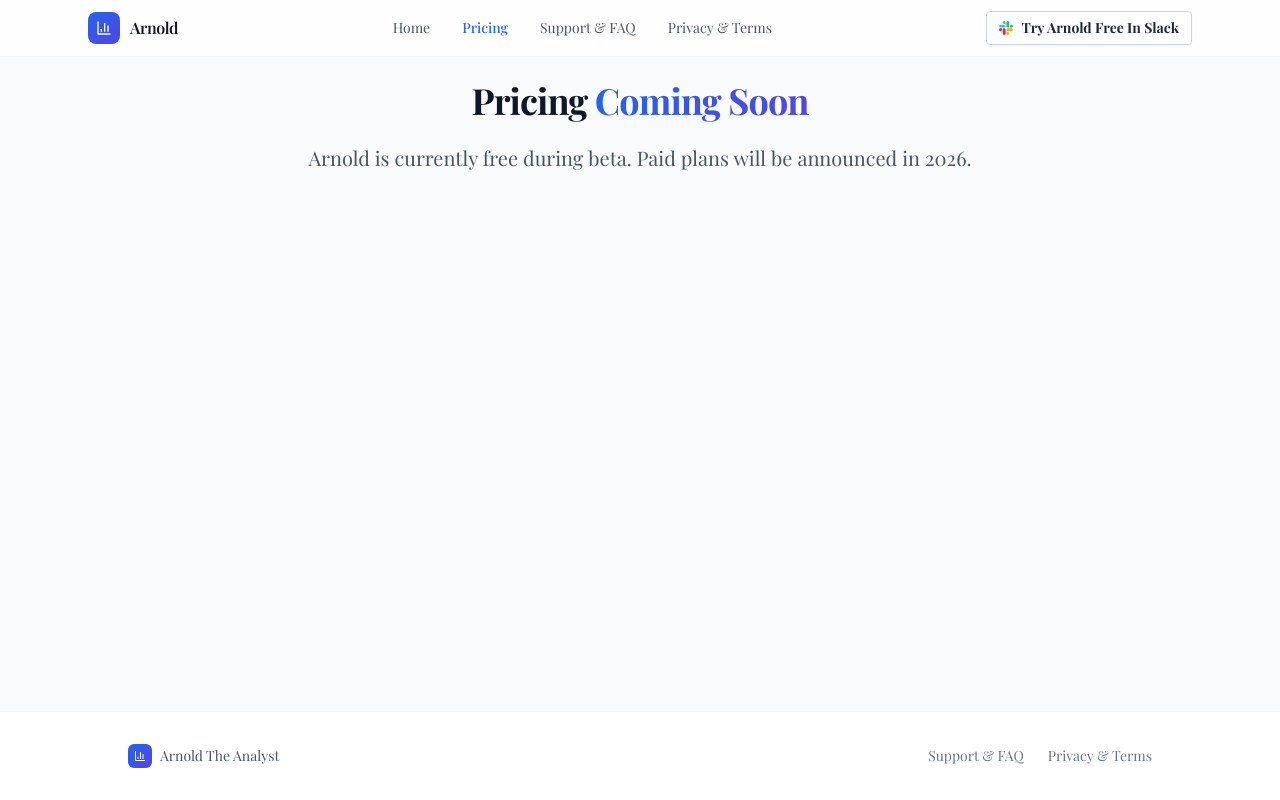
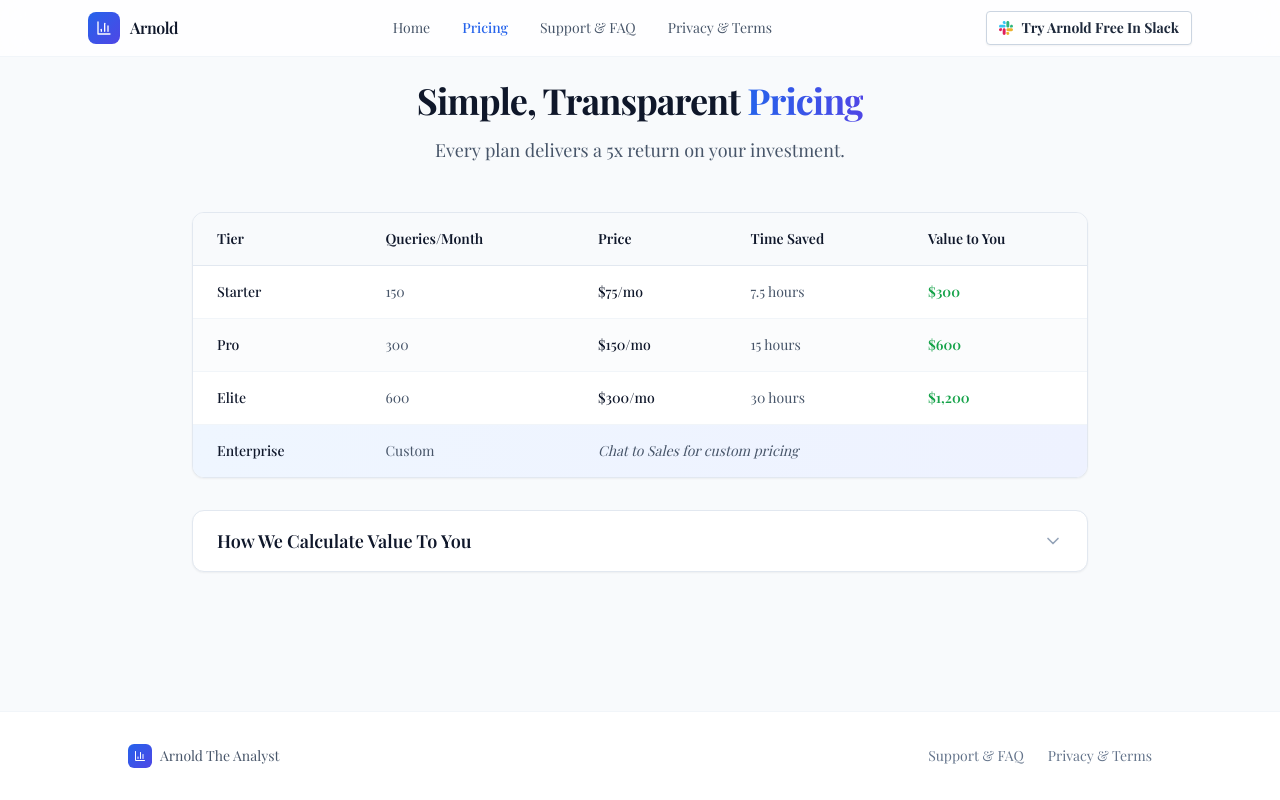
Before and after one commit to McGovs/arnold-the-analyst-frontend-v2-markdown, a React (Vite) app: page /pricing in a window 1280 px wide. Built offline with nearby package versions, Linux system fonts and the light colour scheme; a web font is replaced by a local one.

Commit message:
Update Pricing.tsx

```diff
--- a/src/pages/Pricing.tsx
+++ b/src/pages/Pricing.tsx
@@ -1,11 +1,18 @@
 // src/pages/Pricing.tsx
-import React from 'react';
+import React, { useState } from 'react';
 import { useNavigate } from 'react-router-dom';
-import { BarChart3 } from 'lucide-react';
+import { BarChart3, ChevronDown } from 'lucide-react';
 import SlackInstallButton from '../components/SlackInstallButton';
 
 export default function Pricing() {
   const navigate = useNavigate();
+  const [isValueCalcOpen, setIsValueCalcOpen] = useState(false);
+
+  const pricingTiers = [
+    { tier: 'Starter', queries: 150, price: 75, timeSaved: '7.5 hours', value: 300 },
+    { tier: 'Pro', queries: 300, price: 150, timeSaved: '15 hours', value: 600 },
+    { tier: 'Elite', queries: 600, price: 300, timeSaved: '30 hours', value: 1200 },
+  ];
 
   return (
     <>
@@ -68,13 +75,100 @@ export default function Pricing() {
 
         {/* MAIN CONTENT */}
         <main className="pt-20 pb-16 px-6 flex-grow">
-          <div className="max-w-4xl mx-auto text-center">
-            <h1 className="text-2xl md:text-3xl lg:text-4xl tracking-tight leading-normal font-bold text-slate-900 mb-6">
-              Pricing <span className="text-transparent bg-clip-text bg-gradient-to-r from-blue-600 to-indigo-600">Coming Soon</span>
-            </h1>
-            <p className="text-xl text-slate-600">
-              Arnold is currently free during beta. Paid plans will be announced in 2026.
-            </p>
+          <div className="max-w-4xl mx-auto">
+            {/* Header */}
+            <div className="text-center mb-12">
+              <h1 className="text-2xl md:text-3xl lg:text-4xl tracking-tight leading-normal font-bold text-slate-900 mb-4">
+                Simple, Transparent{' '}
+                <span className="text-transparent bg-clip-text bg-gradient-to-r from-blue-600 to-indigo-600">
+                  Pricing
+                </span>
+              </h1>
+              <p className="text-lg text-slate-600">
+                Every plan delivers a 5x return on your investment.
+              </p>
+            </div>
+
+            {/* Pricing Table */}
+            <div className="bg-white rounded-xl border border-slate-200 shadow-sm overflow-hidden mb-8">
+              <div className="overflow-x-auto">
+                <table className="w-full">
+                  <thead>
+                    <tr className="bg-slate-50 border-b border-slate-200">
+                      <th className="px-6 py-4 text-left text-sm font-semibold text-slate-900">Tier</th>
+                      <th className="px-6 py-4 text-left text-sm font-semibold text-slate-900">Queries/Month</th>
+                      <th className="px-6 py-4 text-left text-sm font-semibold text-slate-900">Price</th>
+                      <th className="px-6 py-4 text-left text-sm font-semibold text-slate-900">Time Saved</th>
+                      <th className="px-6 py-4 text-left text-sm font-semibold text-slate-900">Value to You</th>
+                    </tr>
+                  </thead>
+                  <tbody>
+                    {pricingTiers.map((tier, index) => (
+                      <tr
+                        key={tier.tier}
+                        className={`border-b border-slate-100 ${index % 2 === 1 ? 'bg-slate-50/50' : ''}`}
+                      >
+                        <td className="px-6 py-4 text-sm font-medium text-slate-900">{tier.tier}</td>
+                        <td className="px-6 py-4 text-sm text-slate-600">{tier.queries}</td>
+                        <td className="px-6 py-4 text-sm text-slate-900 font-medium">${tier.price}/mo</td>
+                        <td className="px-6 py-4 text-sm text-slate-600">{tier.timeSaved}</td>
+                        <td className="px-6 py-4 text-sm font-semibold text-green-600">${tier.value.toLocaleString()}</td>
+                      </tr>
+                    ))}
+                    <tr className="bg-gradient-to-r from-blue-50 to-indigo-50">
+                      <td className="px-6 py-4 text-sm font-medium text-slate-900">Enterprise</td>
+                      <td className="px-6 py-4 text-sm text-slate-600">Custom</td>
+                      <td colSpan={3} className="px-6 py-4 text-sm text-slate-600 italic">
+                        Chat to Sales for custom pricing
+                      </td>
+                    </tr>
+                  </tbody>
+                </table>
+              </div>
+            </div>
+
+            {/* How We Calculate Value - Collapsible */}
+            <div className="bg-white rounded-xl border border-slate-200 shadow-sm overflow-hidden">
+              <button
+                onClick={() => setIsValueCalcOpen(!isValueCalcOpen)}
+                className="w-full px-6 py-4 flex items-center justify-between text-left hover:bg-slate-50 transition-colors"
+              >
+                <h2 className="text-lg font-semibold text-slate-900">How We Calculate Value To You</h2>
+                <ChevronDown
+                  className={`w-5 h-5 text-slate-400 transition-transform duration-200 ${
+                    isValueCalcOpen ? 'rotate-180' : ''
+                  }`}
+                />
+              </button>
+
+              <div
+                className={`overflow-hidden transition-all duration-300 ease-in-out ${
+                  isValueCalcOpen ? 'max-h-96 opacity-100' : 'max-h-0 opacity-0'
+                }`}
+              >
+                <div className="px-6 pb-6 border-t border-slate-100 pt-4">
+                  <ul className="space-y-3 text-slate-600">
+                    <li className="flex items-start gap-3">
+                      <span className="text-blue-600 font-bold">→</span>
+                      <span>3 minutes saved per query</span>
+                    </li>
+                    <li className="flex items-start gap-3">
+                      <span className="text-blue-600 font-bold">→</span>
+                      <span>Analyst time valued at $50/hour</span>
+                    </li>
+                    <li className="flex items-start gap-3">
+                      <span className="text-blue-600 font-bold">→</span>
+                      <span>
+                        <strong>You keep 80% of the value</strong> — Arnold pays for itself 4x over
+                      </span>
+                    </li>
+                  </ul>
+                  <p className="mt-4 text-sm text-slate-500">
+                    Starter pays for itself if Arnold saves your team just 1.5 hours/month — you'll actually save 7.5.
+                  </p>
+                </div>
+              </div>
+            </div>
           </div>
         </main>
 
```
